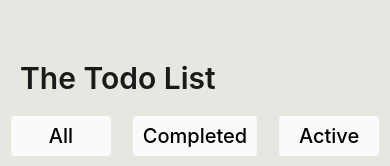
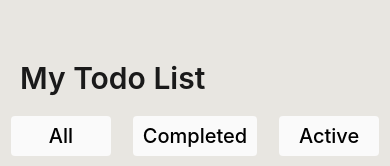
Before and after one commit to isouravganguly/ToDoApp_React-Native, a React Native app: screen / in a window 390 px wide. Shown: the top 166 px of the page. Built offline with nearby package versions, Linux system fonts and the light colour scheme.

Commit message:
Todo list title changed

```diff
--- a/src/components/Header.js
+++ b/src/components/Header.js
@@ -1,84 +1,91 @@
-import React from 'react'
-import {View, Text, StyleSheet, Keyboard, TouchableWithoutFeedback, Pressable} from "react-native";
+import React from 'react';
+import {
+  View,
+  Text,
+  StyleSheet,
+  Keyboard,
+  TouchableWithoutFeedback,
+  Pressable,
+} from 'react-native';
 
 function Header({statusType}) {
   return (
     <View style={styles.headSection}>
       <TouchableWithoutFeedback onPress={Keyboard.dismiss}>
-
-        <Text style= {styles.header}>
-            The Todo List
-        </Text>
-
+        <Text style={styles.header}>My Todo List</Text>
       </TouchableWithoutFeedback>
 
       {/* ---------- Choose from Status buttons: All, Completed and Active  ----------------- */}
 
-    <View style = {styles.statusButtons}>
+      <View style={styles.statusButtons}>
         <View style={[styles.button, styles.shadow, styles.All]}>
-        <Pressable  onPress={()=>statusType(0)}><Text style={styles.buttonText}>All</Text></Pressable>
+          <Pressable onPress={() => statusType(0)}>
+            <Text style={styles.buttonText}>All</Text>
+          </Pressable>
         </View>
 
         <View style={[styles.button, styles.shadow, styles.completed]}>
-        <Pressable  onPress={()=>statusType(1)}><Text style={styles.buttonText}>Completed</Text></Pressable>
+          <Pressable onPress={() => statusType(1)}>
+            <Text style={styles.buttonText}>Completed</Text>
+          </Pressable>
         </View>
 
         <View style={[styles.button, styles.shadow, styles.active]}>
-        <Pressable  onPress={()=>statusType(2)}><Text style={styles.buttonText}>Active</Text></Pressable>
-    </View>
-
+          <Pressable onPress={() => statusType(2)}>
+            <Text style={styles.buttonText}>Active</Text>
+          </Pressable>
         </View>
       </View>
-  )
+    </View>
+  );
 }
 
 const styles = StyleSheet.create({
   header: {
-        color: "#1a1a1a",
-        fontWeight: "600",
+    color: '#1a1a1a',
+    fontWeight: '600',
     padding: 20,
     fontSize: 30,
   },
 
-     headSection:{
+  headSection: {
     marginTop: 40,
   },
 
-     statusButtons:{
+  statusButtons: {
     flexDirection: 'row',
     justifyContent: 'space-around',
   },
 
-     button:{
-        backgroundColor: "#fafafa",
+  button: {
+    backgroundColor: '#fafafa',
     minWidth: 100,
     height: 40,
     borderRadius: 4,
     justifyContent: 'center',
   },
 
-     shadow:{
+  shadow: {
     shadowOffset: {width: 2, height: 4},
     shadowOpacity: 0.2,
     shadowRadius: 3,
   },
 
-      buttonText:{
+  buttonText: {
     alignSelf: 'center',
     fontSize: 20,
-        fontWeight: "500",
+    fontWeight: '500',
     padding: 10,
   },
-      completed:{
+  completed: {
     shadowColor: '#4dff70',
   },
-      active:{
+  active: {
     shadowColor: '#0388fc',
   },
-      All:{
+  All: {
     shadowColor: '#fcdb03',
-      }
-
+  },
 });
 
 export default Header;
```
Lines whose indentation alone changed are shown as unchanged.
